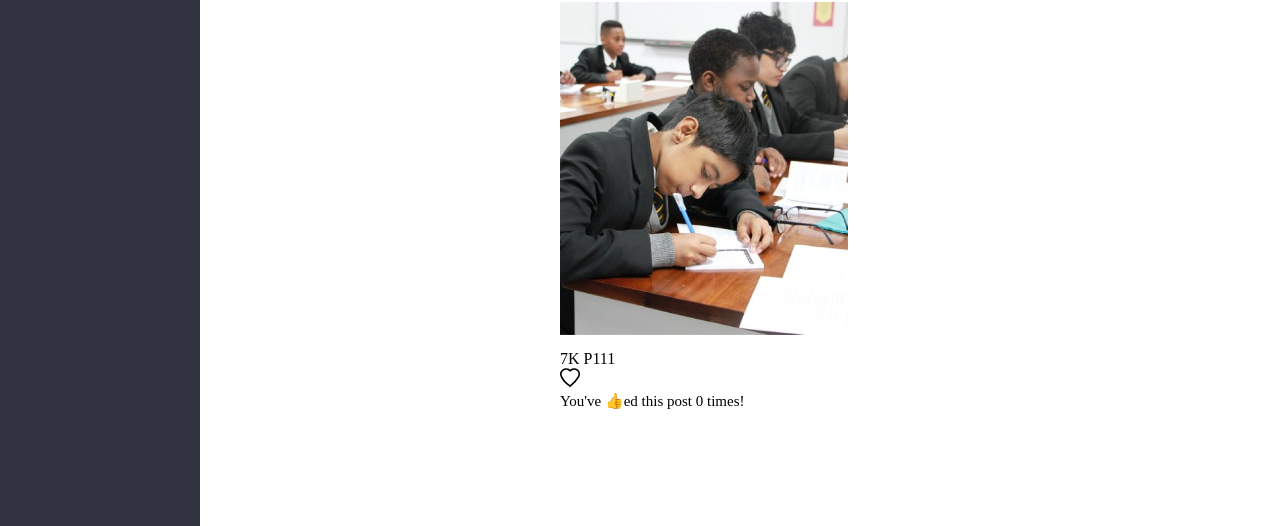
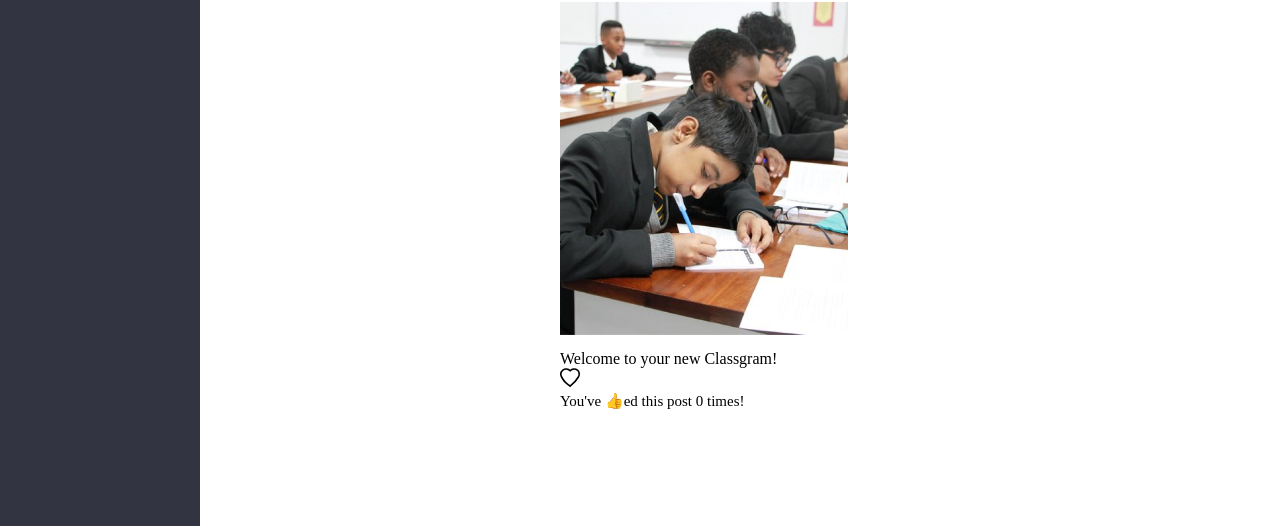
Before and after one commit to AyzansAlt/srfdfdsfsdfds8273288383287tjifhrikgemrtgkj, a plain HTML site: page index.html in a window 1280 px wide. Shown: the part 274-800 px from the top of the page. Drawn offline with nearby package versions, Linux system fonts and the light colour scheme.

Commit message:
Update index.html

```diff
--- a/index.html
+++ b/index.html
@@ -59,7 +59,7 @@
      <br><hr style="height:10px; visibility:hidden;">
    <img src="assets/PostImg-1.png" style="width:60%;">
    <br><hr style="height:10px; visibility:hidden;">
-   <h4 id="wcsch-text">7K P111</h4>
+   <h4 id="wcsch-text">Welcome to your new Classgram!</h4>
    <br>
      <img src="assets/Heart-Outline.svg" id="like" onclick="updateLikes();">
 
```
